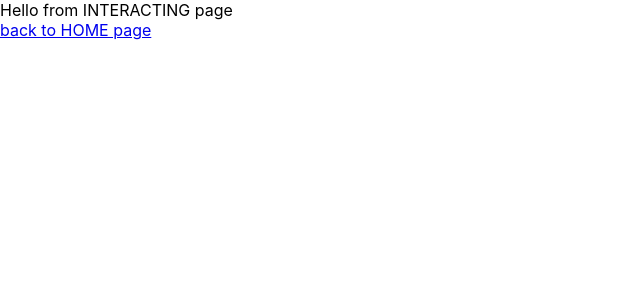
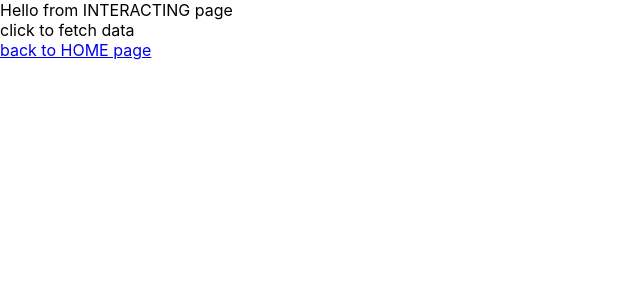
Before and after one commit to JustinDudley/interact-with-sentences-web-app-one, a React (Create React App) app: page /interactPage in a window 1280 px wide. Shown: the top 300 px of the page, without its empty margins (0-640 px from the left). Built offline with nearby package versions, Linux system fonts and the light colour scheme.

Commit message:
getting and displaying data from database

```diff
--- a/src/routes/InteractPage/index.tsx
+++ b/src/routes/InteractPage/index.tsx
@@ -1,12 +1,26 @@
-import React from 'react';
+import React, { useState } from 'react';
 import { Link } from 'react-router-dom';
 
 // import styles from './style.module.css';
 
 export const InteractPage: React.FC = () => {
+   const [tableau, setTableau] = useState({
+      document: { elaboration: { synopsis: '' } },
+   });
+   const dudmmyObj = { name: 'Justin' };
+
+   const fetchData = () => {
+      // need try-catch
+      fetch('http://localhost:8000/api/tableau/BH')
+         .then((res) => res.json())
+         .then((jsObj) => setTableau(jsObj));
+   };
+
    return (
       <>
          <div> Hello from INTERACTING page</div>
+         <div onClick={() => fetchData()}>click to fetch data</div>
+         <div>{tableau && tableau.document.elaboration.synopsis}</div>
          <nav>
             <Link to="/">back to HOME page</Link>
          </nav>
```
